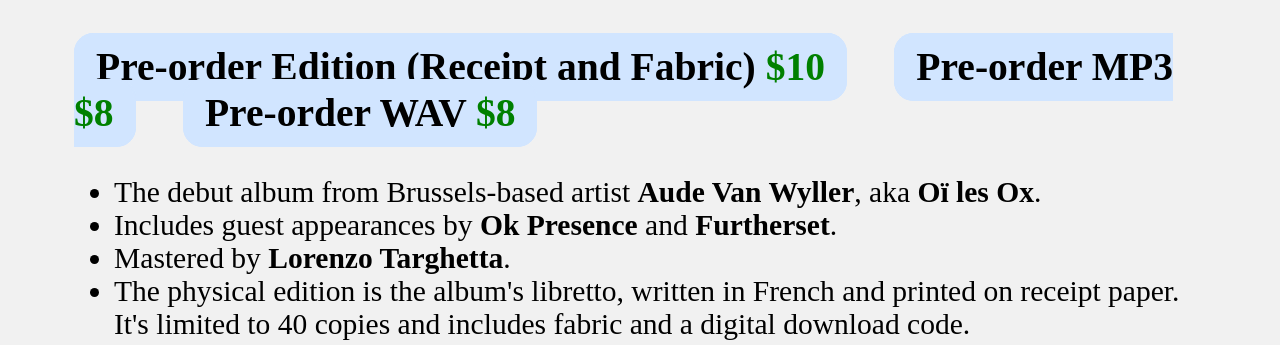
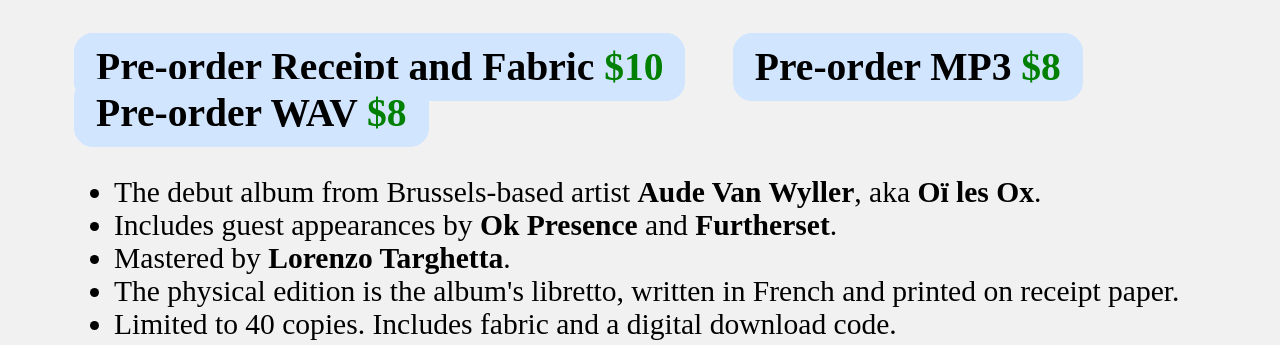
Before and after one commit to marcelsletten/primordial-void.com, a plain HTML site: page releases/oï-les-ox-crooner-qui-coule-sous-les-clous.html in a window 1280 px wide. Shown: the part 615-960 px from the top of the page. Drawn offline with Linux system fonts and the light colour scheme.

Commit message:
Update oï-les-ox-crooner-qui-coule-sous-les-clous.html

```diff
--- a/releases/oï-les-ox-crooner-qui-coule-sous-les-clous.html
+++ b/releases/oï-les-ox-crooner-qui-coule-sous-les-clous.html
@@ -193,14 +193,15 @@ footer {
     <div class="stuff">
         <p style="font-size: 59.560px; margin-bottom: 20px; font-weight: bold;">Oï les Ox - Crooner qui coule sous les clous</p>
       <p><img src="images/oi les ox crooner cover.png" style="max-width: 100%;"></p>
-    <p class="topnav2"><a href="https://primordialvoid.bandcamp.com/album/crooner-qui-coule-sous-les-clous" target="_blank">Pre-order Edition (Receipt and Fabric) <span class="green_text">$10</span></a>
+    <p class="topnav2"><a href="https://primordialvoid.bandcamp.com/album/crooner-qui-coule-sous-les-clous" target="_blank">Pre-order Receipt and Fabric <span class="green_text">$10</span></a>
         <a href="https://primordialvoid.bandcamp.com/album/crooner-qui-coule-sous-les-clous" target="_blank">Pre-order MP3 <span class="green_text">$8</span></a>
         <a href="https://primordialvoid.bandcamp.com/album/crooner-qui-coule-sous-les-clous" target="_blank">Pre-order WAV <span class="green_text">$8</span></a></p></p>
         <ul>
 		<li>The debut album from Brussels-based artist <b>Aude Van Wyller</b>, aka <b>Oï les Ox</b>.</li>
 		<li>Includes guest appearances by <b>Ok Presence</b> and <b>Furtherset</b>.</li>
 		<li>Mastered by <b>Lorenzo Targhetta</b>.</li>
-          <li>The physical edition is the album's libretto, written in French and printed on receipt paper. It's limited to 40 copies and includes fabric and a digital download code.</li>
+          <li>The physical edition is the album's libretto, written in French and printed on receipt paper.</li>
+		<li>Limited to 40 copies. Includes fabric and a digital download code.</li>
         </ul>
         <p style="font-weight: bold;">Track Listing</p>
             <ol>
```
